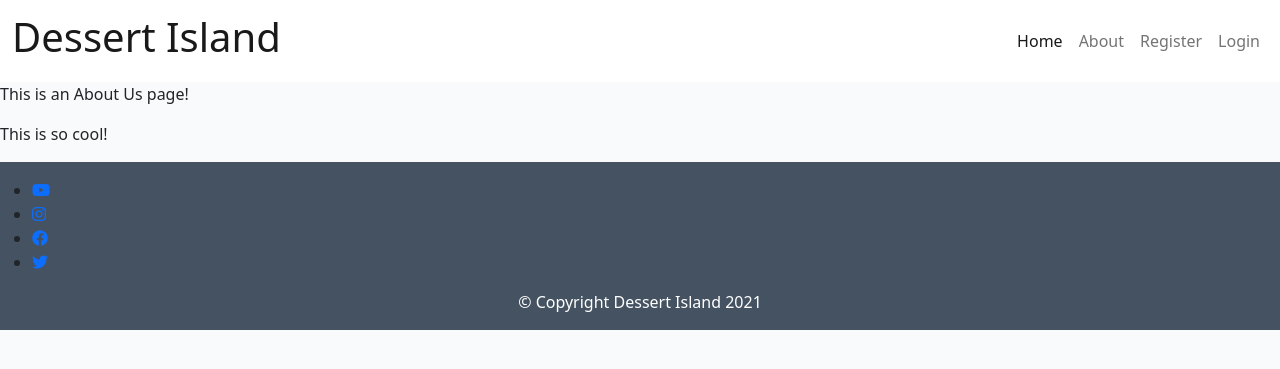
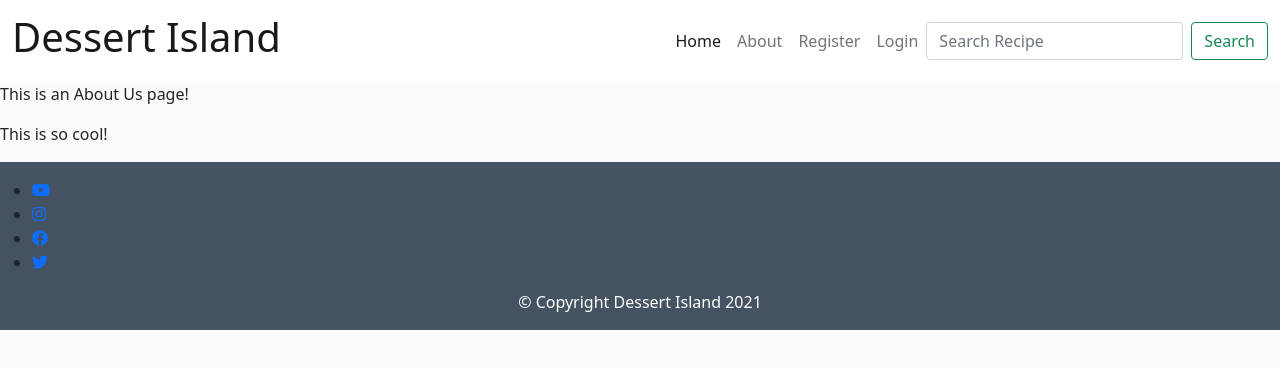
Before and after one commit to Code-Institute-Submissions/meldissa-p4-dessert-island-blog_AprResub, a Django app: page /about/ in a window 1280 px wide. Shown: the top 369 px of the page. Run offline with Django 3.2, Linux system fonts and the light colour scheme.

Commit message:
Add search functionality

```diff
--- a/blog/urls.py
+++ b/blog/urls.py
@@ -4,6 +4,7 @@ from django.urls import path
 urlpatterns = [
     path('', views.PostList.as_view(), name='home'),
     path('about/', views.about, name='about'),
+    path('search/', views.search, name='search'),
     path('<slug:slug>/', views.PostDetail.as_view(), name='post_detail'),
     path('like/<slug:slug>', views.PostLike.as_view(), name='post_like'),
 ]
--- a/blog/views.py
+++ b/blog/views.py
@@ -8,6 +8,16 @@ from .forms import CommentForm
 def about(request):
     """ A view to return the about us page """
     return render(request, 'about.html')
+
+
+def search(request):
+    """ A view to return the search page """
+    if request.method == "POST":
+        searched = request.POST.get('searched', None)
+        results = Post.objects.filter(title__contains=searched)
+        return render(request, 'search.html', {'searched': searched, 'results': results})
+    else:
+        return render(request, 'search.html')
 
 
 class PostList(generic.ListView):
--- a/templates/about.html
+++ b/templates/about.html
@@ -6,4 +6,4 @@
 
 <p>This is so cool!</p>
 
-{% endblock content %}
+{% endblock %}
--- a/templates/base.html
+++ b/templates/base.html
@@ -69,6 +69,11 @@
                         </li>
                         {% endif %}
                     </ul>
+                    <form name="recipe-form" class="d-flex" method="POST" action="{% url 'search' %}">
+                        {% csrf_token %}
+                        <input class="form-control me-2" type="search" placeholder="Search Recipe" aria-label="Search" name="searched">
+                        <button class="btn btn-outline-success" type="submit">Search</button>
+                    </form>
                 </div>
             </div>
         </nav>
```
Also changed, not shown: templates/search.html (added, +16 -0 lines).
